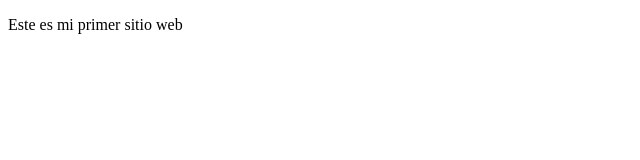
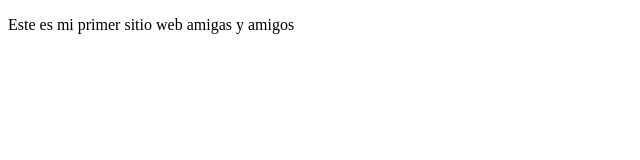
Before and after one commit to JulioEPV/proyectoDemoCursoPrework, a plain HTML site: page index.html in a window 1280 px wide. Shown: the whole page, without its empty margins (0-640 px from the left). Drawn offline with Linux system fonts and the light colour scheme.

Commit message:
Second Commit

```diff
--- a/index.html
+++ b/index.html
@@ -7,6 +7,6 @@
     <title>Hola Mundo</title>
 </head>
 <body>
-    <p>Este es mi primer sitio web</p>
+    <p>Este es mi primer sitio web amigas y amigos</p>
 </body>
 </html>
```
